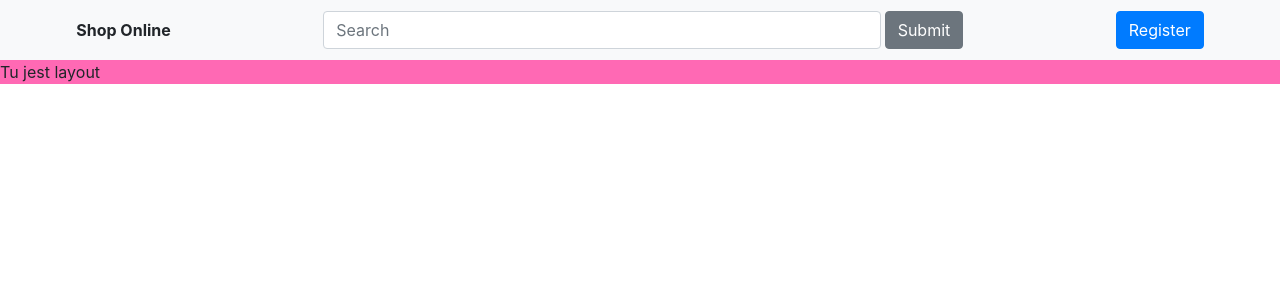
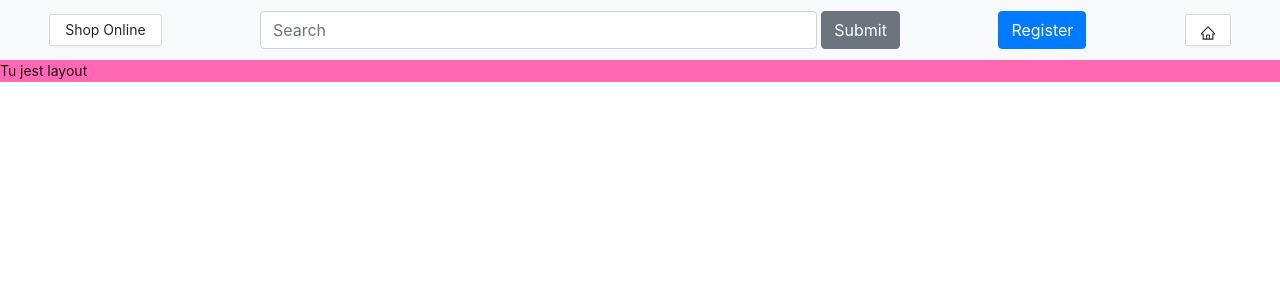
Before and after one commit to HowToShake/OnlineStore, a React (Create React App) app in the folder shop/: page / in a window 1280 px wide. Shown: the top 300 px of the page. Built offline with nearby package versions, Linux system fonts and the light colour scheme.

Commit message:
Antd icons added

```diff
--- a/shop/package.json
+++ b/shop/package.json
@@ -3,10 +3,11 @@
   "version": "0.1.0",
   "private": true,
   "dependencies": {
+    "@ant-design/icons": "4.0.0",
     "@testing-library/jest-dom": "^4.2.4",
     "@testing-library/react": "^9.3.2",
     "@testing-library/user-event": "^7.1.2",
-    "antd": "^4.4.3",
+    "antd": "^4.5.1",
     "bootstrap": "^4.5.0",
     "node-sass": "^4.14.1",
     "react": "^16.13.1",
--- a/shop/src/App/App.js
+++ b/shop/src/App/App.js
@@ -1,22 +1,15 @@
 import 'bootstrap/dist/css/bootstrap.css';
+import 'antd/dist/antd.css';
 import React from 'react'
-import { Provider } from 'react-redux'
 import TopBar from '../components/TopBar/top-bar-connected'
-import { store } from '../redux/configure-store'
-import LandingPage from '../components/LandingPage/landing-page-view';
 import AppStyle from'./App.module.scss'
-
-import Register from '../components/register/register-view'
-import { Link, BrowserRouter as Router, Switch, Route } from 'react-router-dom';
 import ROUTES, { RenderRoutes } from '../routes';
 
 const App = () => {
     return(
         <div styles={AppStyle.App}>
-            <Provider store={store}>
-                <TopBar />
-                <RenderRoutes routes = {ROUTES} />
-            </Provider>
+            <TopBar />
+            <RenderRoutes routes = {ROUTES} />
         </div>
     )
 }
--- a/shop/src/components/TopBar/top-bar-view.js
+++ b/shop/src/components/TopBar/top-bar-view.js
@@ -1,11 +1,11 @@
-import React, {useState} from 'react'
+import React from 'react'
 import { Link } from 'react-router-dom';
-import Register from '../register/register-view'
-// import {Navbar, Nav, NavDropdown, Form, FormControl, Button} from 'react-bootstrap'
+import { Button } from 'antd'
+import { HomeOutlined } from '@ant-design/icons'
 
 export const TopBar = (props) => {
 
-    console.log(props);
+    console.log(props.count);
 
     const handleSearchBox = (e) => {
         console.log(e.target.value)
@@ -13,7 +13,9 @@ export const TopBar = (props) => {
 
     return (
         <div className="d-flex flex-row bg-light w-100 justify-content-around align-items-center" style={{minHeight: '60px', height: '4vw', minWidth: '100vw'}}>
-            <strong className="d-flex flex-column justify-content-center" style={{minWidth: '60px', fontSize: '1rem', minHeight: '60px', height: '4vw'}}>Shop Online</strong>
+            <Link to="/">
+                <Button className="d-flex flex-column justify-content-center">Shop Online</Button>
+            </Link>
 
             <form className="d-flex flex-row flex-nowrap justify-content-center align-items-center" style={{ minHeight: '60%', minWidth: '50%'}}>
                 <input  className="form-control" type="text" placeholder="Search" onChange={e => handleSearchBox(e)} style={{minWidth: '80px'}}/>
@@ -23,6 +25,12 @@ export const TopBar = (props) => {
             <Link to="/register">
                 <button className="btn btn-primary">Register</button>
             </Link>
+
+            <Link to="/">
+                <Button><HomeOutlined /></Button>
+            </Link>
+
+
         </div>
     )
 
--- a/shop/src/index.js
+++ b/shop/src/index.js
@@ -3,9 +3,13 @@ import React from 'react'
 import ReactDOM from 'react-dom'
 import App from './App/App'
 import { BrowserRouter } from 'react-router-dom';
+import { Provider } from 'react-redux'
+import { store } from './redux/configure-store'
 
 ReactDOM.render(
-    <BrowserRouter>
-        <App />
-    </BrowserRouter>,
+    <Provider store={store}>
+        <BrowserRouter>
+            <App />
+        </BrowserRouter>
+    </Provider>,
  document.querySelector('#root'));
```
Also changed, not shown: 2 other files (tests, documents, lock files or other folders).
